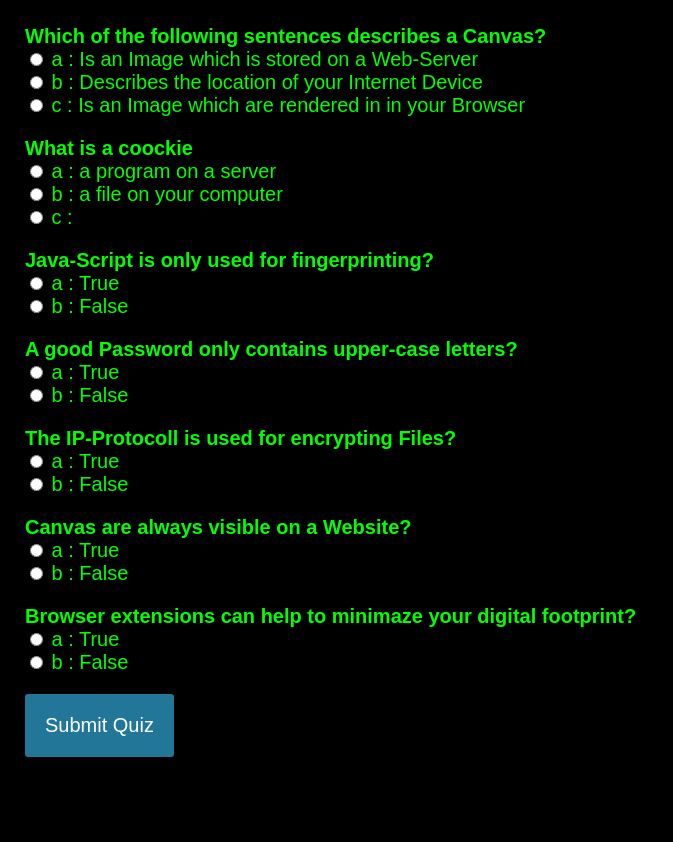
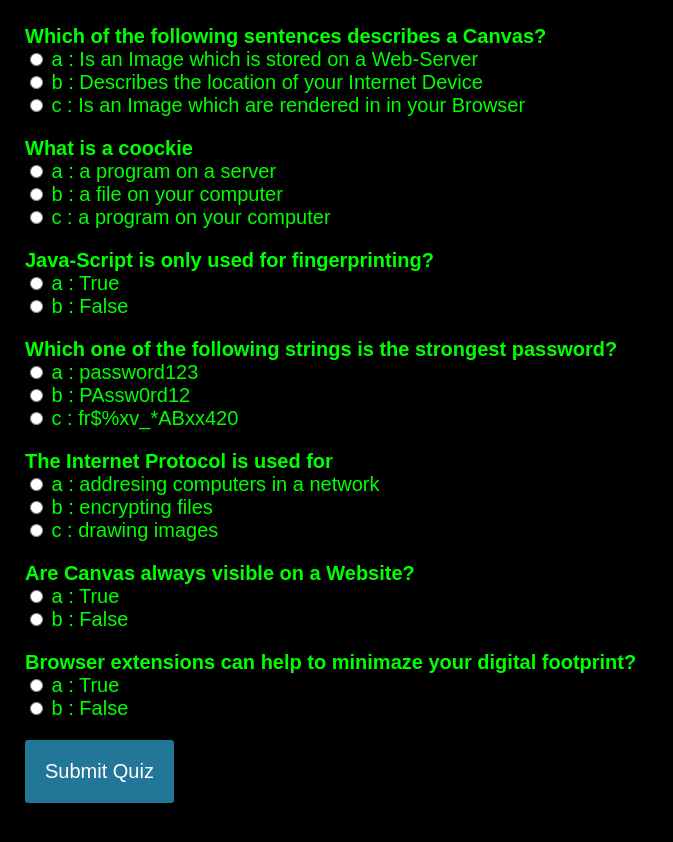
Before and after one commit to s79082/englishOER, a plain HTML site: page quiz.html in a window 1280 px wide. Shown: the whole page, without its empty margins (0-673 px from the left). Before the commit the page ends 802 px from the top, so only its background shows below. Drawn offline with Linux system fonts and the light colour scheme.

Commit message:
added quiz and stuff

```diff
--- a/quiz.js
+++ b/quiz.js
@@ -21,9 +21,9 @@ function buildQuiz() {
             answers: {
                 a: "a program on a server",
                 b: "a file on your computer",
-                c: ""
+                c: "a program on your computer"
             },
-            correctAnswer: "a"
+            correctAnswer: "b"
         },
         {
             question: "Java-Script is only used for fingerprinting?",
@@ -35,23 +35,25 @@ function buildQuiz() {
         },
         {
 
-            question: "A good Password only contains upper-case letters?",
+            question: "Which one of the following strings is the strongest password?",
             answers: {
-                a: "True",
-                b: "False"
+                a: "password123",
+                b: "PAssw0rd12",
+                c: "fr$%xv_*ABxx420"
             },
-            correctAnswer: "b"
+            correctAnswer: "c"
         },
         {
-            question: "The IP-Protocoll is used for encrypting Files?",
+            question: "The Internet Protocol is used for",
             answers: {
-                a: "True",
-                b: "False"
+                a: "addresing computers in a network",
+                b: "encrypting files",
+                c: "drawing images"
             },
-            correctAnswer: "b"
+            correctAnswer: "a"
         },
        {
-           question: "Canvas are always visible on a Website?",
+           question: "Are Canvas always visible on a Website?",
            answers: {
                a: "True",
                b: "False"
```
Also changed, not shown: exploits.html (+9 -1 lines), protection.html (+14 -5 lines).
